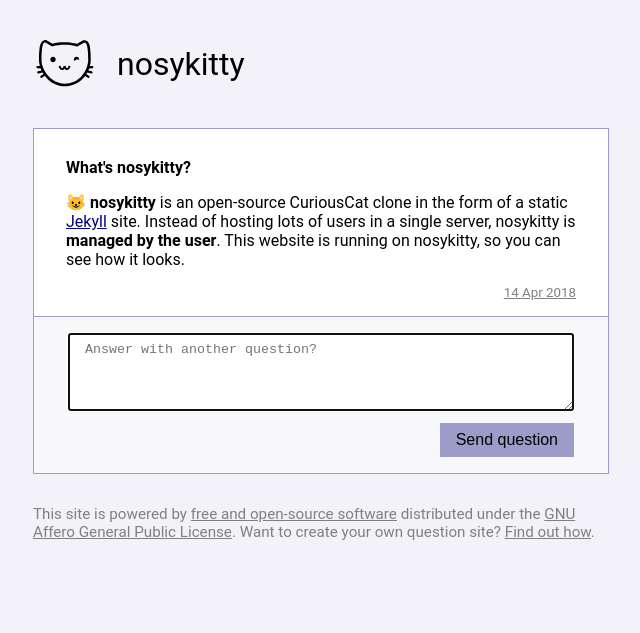
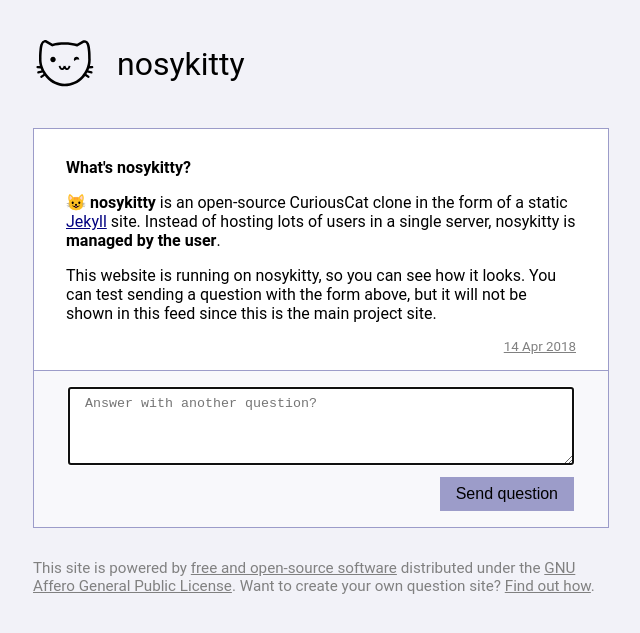
Before and after one commit to fdavidcl/nosykitty, a Jekyll site: the page built from _posts/2018-04-14-010.md, in a window 1280 px wide. Shown: the top 633 px of the page, without its empty margins (319-959 px from the left). Built offline with Jekyll 4.4.1, drawn with Linux system fonts in a browser that asks for light colours; emoji names are drawn with the system emoji font.

Commit message:
Update 2018-04-14-010.md

```diff
--- a/_posts/2018-04-14-010.md
+++ b/_posts/2018-04-14-010.md
@@ -4,4 +4,6 @@
 layout: post
 ---
 
-:smiley_cat: **nosykitty** is an open-source CuriousCat clone in the form of a static [Jekyll](https://jekyllrb.com) site. Instead of hosting lots of users in a single server, nosykitty is **managed by the user**. This website is running on nosykitty, so you can see how it looks.
+:smiley_cat: **nosykitty** is an open-source CuriousCat clone in the form of a static [Jekyll](https://jekyllrb.com) site. Instead of hosting lots of users in a single server, nosykitty is **managed by the user**.
+
+This website is running on nosykitty, so you can see how it looks. You can test sending a question with the form above, but it will not be shown in this feed since this is the main project site.
```
